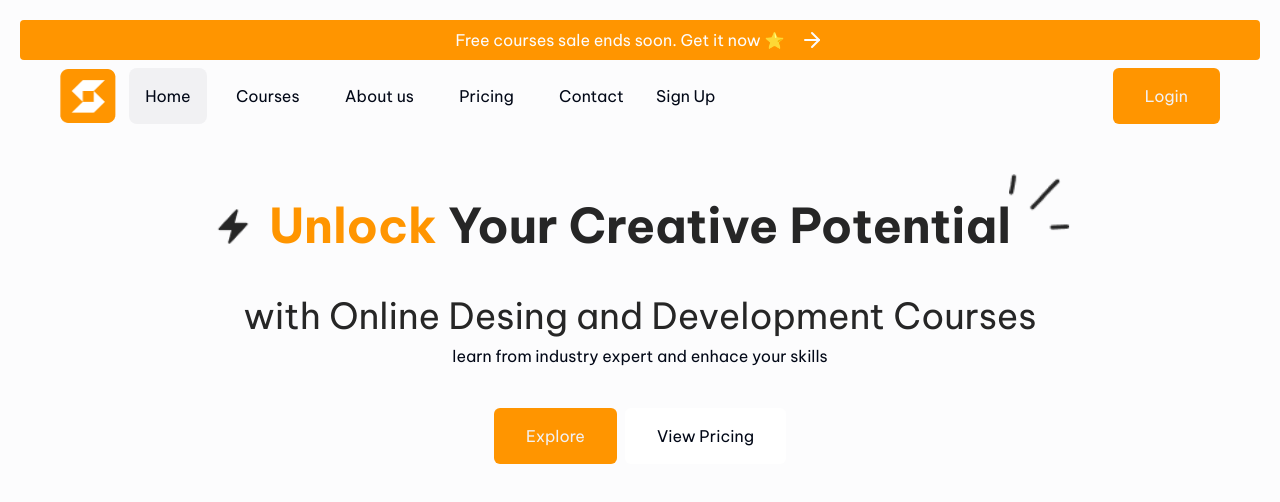
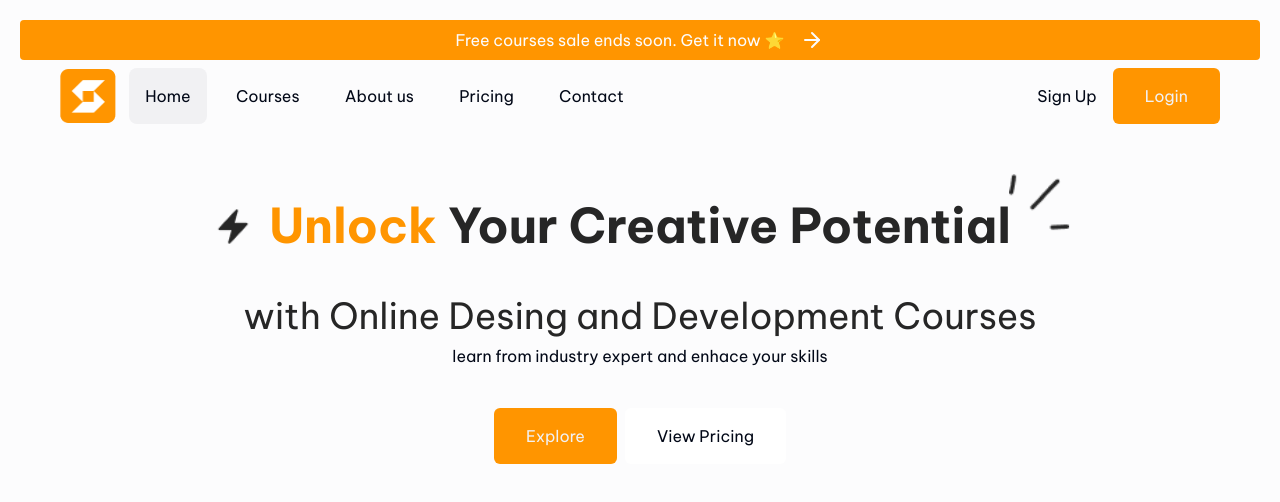
Before and after one commit to ManuelAlejandro93/innovarte, a React (Vite) app: page / in a window 1280 px wide. Shown: the top 502 px of the page. Built offline with nearby package versions, Linux system fonts and the light colour scheme; what tailwindcss-animated would draw is missing.

Commit message:
standars - images - |hero|header| - done

```diff
--- a/src/Components/Header/HambMenu.tsx
+++ b/src/Components/Header/HambMenu.tsx
@@ -19,7 +19,7 @@ export const HambMenu = () => {
   };
 
   return (
-    <div className='sm:hidden'>
+    <div className={'sm:hidden'}>
       <IconButton
         aria-label='more'
         id='long-button'
@@ -28,7 +28,7 @@ export const HambMenu = () => {
         aria-haspopup='true'
         onClick={handleClick}
       >
-        <AppsIcon sx={{ width: 30, height: 'auto' }} />
+        <AppsIcon sx={{ width: 20, height: 'auto' }} />
       </IconButton>
       <Menu
         id='long-menu'
--- a/src/Components/Header/Navbar.tsx
+++ b/src/Components/Header/Navbar.tsx
@@ -43,16 +43,16 @@ export const Navbar = () => {
           Contact
         </a>
       </div>
-      <div className='flex justify-between'>
+      <div className='flex justify-end'>
         <a
           href=''
-          className='p-2 md:p-2 lg:p-2 xl:p-4'
+          className='text-center p-2 lg:p-2 xl:p-4'
         >
           Sign Up
         </a>
         <a
           href=''
-          className='bg-app-orange-50 text-app-white-95 rounded-md p-2 md:p-2 lg:p-2 xl:py-4 xl:px-8'
+          className='bg-app-orange-50 text-app-white-95 rounded-md p-2 lg:p-2 xl:py-4 xl:px-8'
         >
           Login
         </a>
```
